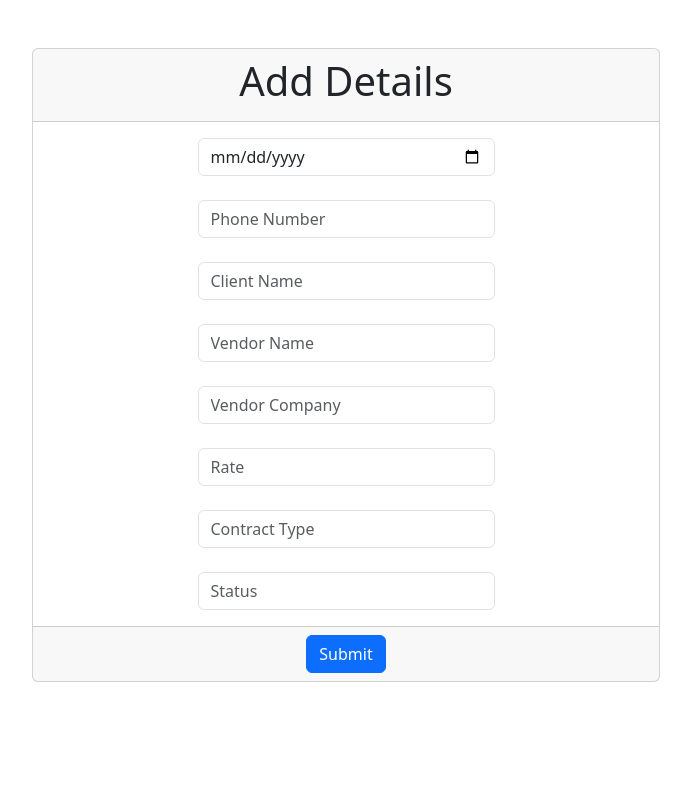
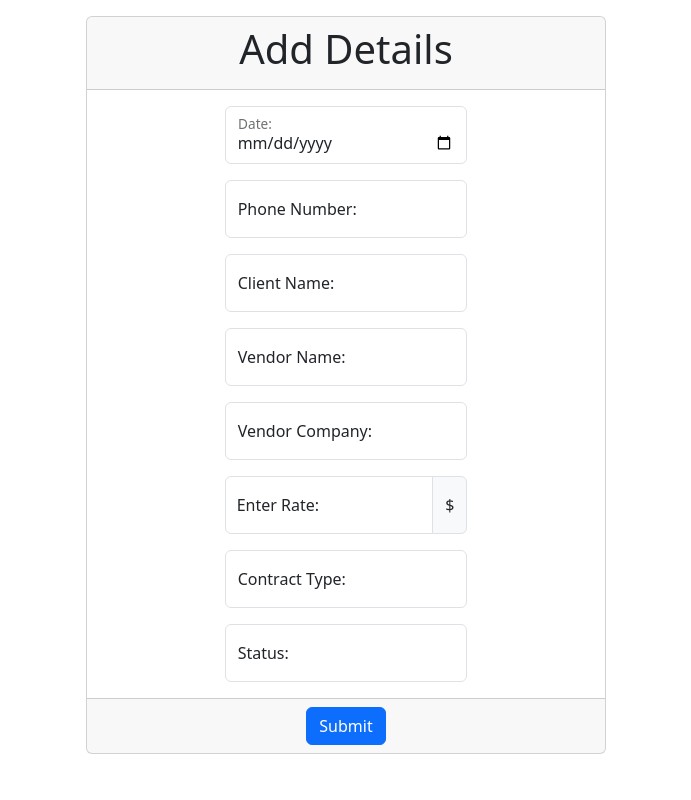
Before and after one commit to RManoj22/Marketing_App, a Django app: page /table/add/ in a window 1280 px wide. Shown: the whole page, without its empty margins (294-985 px from the left). Run offline with Django 4.2, Linux system fonts and the light colour scheme; some libraries are stand-ins or nearby versions.

Commit message:
fixed date update

```diff
--- a/app/models.py
+++ b/app/models.py
@@ -11,3 +11,6 @@ class MyTable(models.Model):
     rate = models.DecimalField(max_digits=8, decimal_places=2)
     contract_type = models.CharField(max_length=100)
     status = models.CharField(max_length=20)
+
+    def __str__(self):
+        return self.vendor_name
--- a/app/templates/form.html
+++ b/app/templates/form.html
@@ -3,35 +3,46 @@
     <form method="POST" autocomplete="off">
         {% csrf_token %}
         <div class="row">
-            <div class="col-6 mx-auto mt-5">
+            <div class="col-5 mx-auto mt-3">
                 <div class="card">
                     <div class="card-header">
                         <h1 class="text-center">Add Details</h1>
                     </div>
                     <div class="card-body">
-                        <div class="col-6 mx-auto">
+                        <div class="col-6 mx-auto form-floating">
                                 {{ form.date }}
+                              <label for="rate">Date: </label>
                         </div>
-                        <div class="col-6 mx-auto mt-4">
+                        <div class="col-6 mx-auto mt-3 form-floating">
                                 {{ form.phone_number }}
+                              <label for="rate">Phone Number: </label>
                         </div>
-                        <div class="col-6 mx-auto mt-4">
+                        <div class="col-6 mx-auto mt-3 form-floating">
                                 {{ form.client_name }}
+                              <label for="rate">Client Name: </label>
                         </div>
-                        <div class="col-6 mx-auto mt-4">
+                        <div class="col-6 mx-auto mt-3 form-floating">
                                 {{ form.vendor_name }}
+                              <label for="rate">Vendor Name: </label>
                         </div>
-                        <div class="col-6 mx-auto mt-4">
+                        <div class="col-6 mx-auto mt-3 form-floating">
                                 {{ form.vendor_company }}
+                              <label for="rate">Vendor Company: </label>
                         </div>
-                        <div class="col-6 mx-auto mt-4">
+                        <div class="col-6 mx-auto mt-3">
+                            <div class="input-group form-floating">
                                     {{ form.rate }}
+                                  <label for="rate">Enter Rate: </label>
+                                <span class="input-group-text">$</span>
                               </div>
-                        <div class="col-6 mx-auto mt-4">
+                        </div>
+                        <div class="col-6 mx-auto mt-3 form-floating">
                                 {{ form.contract_type }}
+                              <label for="rate">Contract Type: </label>
                         </div>
-                        <div class="col-6 mx-auto mt-4">
+                        <div class="col-6 mx-auto mt-3 form-floating">
                                 {{ form.status }}
+                              <label for="rate">Status: </label>
                         </div>
                     </div>
                     <div class="card-footer">
--- a/app/views.py
+++ b/app/views.py
@@ -1,6 +1,7 @@
 from django.shortcuts import render, redirect
 from .models import MyTable
 from .forms import MyTableForm
+import datetime
 
 # Create your views here.
 
@@ -19,11 +20,13 @@ def addnew(request):
 
 def edit(request,id):
     edit_detail = MyTable.objects.get(id=id)
+    date = edit_detail.date
+    date_str = date.strftime('%d-%m-%Y')
     form = MyTableForm(request.POST,instance=edit_detail)
     if form.is_valid():
         form.save()
         return redirect('/table')
-    return render(request,'edit.html',{'edit_detail':edit_detail})
+    return render(request,'edit.html',{'edit_detail':edit_detail, 'date_str': date_str})
 
 def delete(request,id):
     detail = MyTable.objects.get(id=id)
```
Also changed, not shown: app/templates/edit.html (+25 -21 lines). Lines whose indentation alone changed are shown as unchanged.
